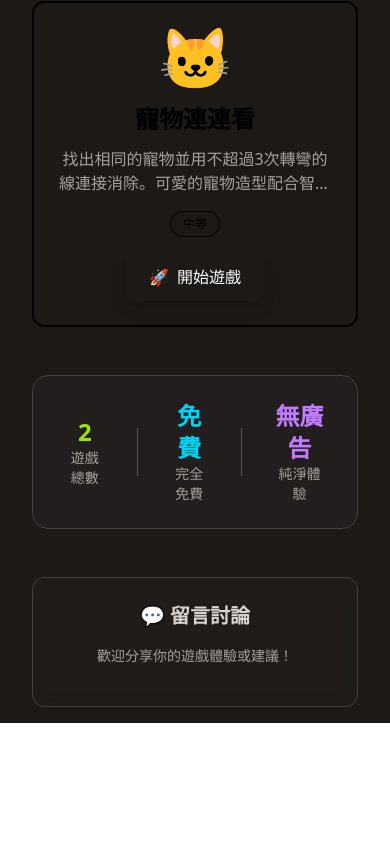
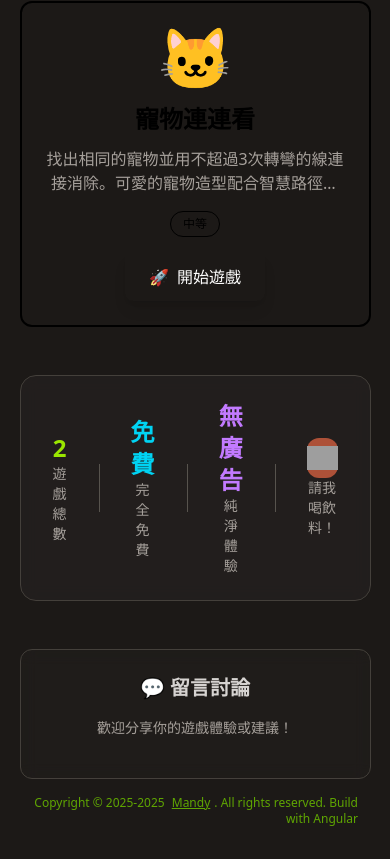
Before and after one commit to mtwmt/game, an Angular app: page / in a window 390 px wide. Shown: the part 497-1356 px from the top of the page. Before the commit the page ends 1220 px from the top, so only its background shows below. Built offline with nearby package versions, Linux system fonts and the light colour scheme; grey boxes are pictures that could not be loaded.

Commit message:
feat: Add mobile touch controls and UI enhancements

```diff
--- a/src/app/app.html
+++ b/src/app/app.html
@@ -1,31 +1,14 @@
 <div class="flex flex-col items-center p-4 min-h-screen bg-stone-900">
-  <!-- <nav class="text-white">
-    <ul class="flex gap-6 text-lg font-medium">
-      <li>
-        <a
-          routerLink=""
-          class="transition-colors duration-200 px-3 py-2 rounded-lg hover:bg-white/10"
-          >🏠 首頁</a
-        >
-      </li>
-      <li>
-        <a
-          routerLink="snake"
-          class="transition-colors duration-200 px-3 py-2 rounded-lg hover:bg-white/10"
-          >🐍 貪食蛇</a
-        >
-      </li>
-      <li>
-        <a
-          routerLink="pet-match"
-          class="transition-colors duration-200 px-3 py-2 rounded-lg hover:bg-white/10"
-          >🐱 寵物連連看</a
-        >
-      </li>
-    </ul>
-  </nav> -->
   <div class="h-full">
     <!-- <app-guideline /> -->
     <router-outlet />
   </div>
+
+  <footer class="text-xs text-lime-600 text-center">
+    <p class="p-4 text-right text-xs">
+      Copyright © 2025-{{ year }}
+      <a href="https://mtwmt.com/" target="_blank" class="mx-1 underline">Mandy</a>. All rights
+      reserved. Build with Angular
+    </p>
+  </footer>
 </div>
--- a/src/app/app.ts
+++ b/src/app/app.ts
@@ -1,13 +1,15 @@
 import { Component, signal } from '@angular/core';
-import { RouterLink, RouterOutlet } from '@angular/router';
+import { RouterOutlet } from '@angular/router';
 import { Guideline } from './guideline/guideline';
 
 @Component({
   selector: 'app-root',
-  imports: [RouterOutlet, RouterLink, Guideline],
+  imports: [RouterOutlet, Guideline],
   templateUrl: './app.html',
-  styleUrl: './app.scss'
+  styleUrl: './app.scss',
 })
 export class App {
   protected readonly title = signal('game');
+
+  year = new Date().getFullYear();
 }
--- a/src/app/home/home.html
+++ b/src/app/home/home.html
@@ -1,28 +1,34 @@
 <div class="max-w-6xl mx-auto px-4">
   <!-- Header -->
   <div class="text-center mb-12">
-    <h1 class="text-4xl md:text-5xl font-bold text-lime-400 mb-4">
-      🎮 遊戲中心
-    </h1>
-    <p class="text-stone-300 text-lg md:text-xl">
-      精選經典小遊戲，隨時隨地享受遊戲樂趣
-    </p>
+    <h1 class="text-4xl md:text-5xl font-bold text-lime-400 mb-4">🎮 遊戲中心</h1>
+    <p class="text-stone-300 text-lg md:text-xl">精選經典小遊戲，隨時隨地享受遊戲樂趣</p>
   </div>
 
   <!-- Game Grid -->
   <div class="grid grid-cols-1 md:grid-cols-2 lg:grid-cols-3 gap-6 mb-12">
     @for (game of games; track game.route) {
-      <div class="group relative overflow-hidden rounded-xl border-2 transition-all duration-300 hover:scale-105 hover:shadow-xl hover:shadow-{{game.color}}/20"
-           [ngClass]="'border-' + game.color + '-600 bg-gradient-to-br from-' + game.color + '-900/20 to-' + game.color + '-800/10'">
-
+    <div
+      class="group relative overflow-hidden rounded-xl border-2 transition-all duration-300 hover:scale-105 hover:shadow-xl hover:shadow-{{
+        game.color
+      }}/20"
+      [ngClass]="
+        'border-' +
+        game.color +
+        '-600 bg-gradient-to-br from-' +
+        game.color +
+        '-900/20 to-' +
+        game.color +
+        '-800/10'
+      "
+    >
       <!-- Game Card Content -->
       <div class="p-6">
         <!-- Game Icon -->
         <div class="text-6xl mb-4 text-center">{{ game.emoji }}</div>
 
         <!-- Game Title -->
-          <h2 class="text-2xl font-bold mb-3 text-center"
-              [ngClass]="'text-' + game.color + '-300'">
+        <h2 class="text-2xl font-bold mb-3 text-center" [ngClass]="'text-' + game.color + '-300'">
           {{ game.title }}
         </h2>
 
@@ -33,17 +39,37 @@
 
         <!-- Difficulty Badge -->
         <div class="flex justify-center mb-4">
-            <span class="px-3 py-1 rounded-full text-xs font-medium"
-                  [ngClass]="'bg-' + game.color + '-500/20 text-' + game.color + '-300 border border-' + game.color + '-500/30'">
+          <span
+            class="px-3 py-1 rounded-full text-xs font-medium"
+            [ngClass]="
+              'bg-' +
+              game.color +
+              '-500/20 text-' +
+              game.color +
+              '-300 border border-' +
+              game.color +
+              '-500/30'
+            "
+          >
             {{ game.difficulty }}
           </span>
         </div>
 
         <!-- Play Button -->
         <div class="text-center">
-            <a [routerLink]="game.route"
+          <a
+            [routerLink]="game.route"
             class="inline-flex items-center px-6 py-3 rounded-lg font-medium transition-all duration-200 transform hover:scale-105"
-               [ngClass]="'bg-' + game.color + '-600 hover:bg-' + game.color + '-500 text-white shadow-lg hover:shadow-' + game.color + '-500/30'">
+            [ngClass]="
+              'bg-' +
+              game.color +
+              '-600 hover:bg-' +
+              game.color +
+              '-500 text-white shadow-lg hover:shadow-' +
+              game.color +
+              '-500/30'
+            "
+          >
             <span class="mr-2">🚀</span>
             開始遊戲
           </a>
@@ -51,16 +77,19 @@
       </div>
 
       <!-- Hover Effect Overlay -->
-        <div class="absolute inset-0 opacity-0 group-hover:opacity-100 transition-opacity duration-300 pointer-events-none"
-             [ngClass]="'bg-gradient-to-br from-' + game.color + '-400/10 to-' + game.color + '-600/10'">
-        </div>
+      <div
+        class="absolute inset-0 opacity-0 group-hover:opacity-100 transition-opacity duration-300 pointer-events-none"
+        [ngClass]="'bg-gradient-to-br from-' + game.color + '-400/10 to-' + game.color + '-600/10'"
+      ></div>
     </div>
     }
   </div>
 
   <!-- Stats Section -->
   <div class="text-center mb-12">
-    <div class="inline-flex items-center gap-8 bg-stone-800/50 backdrop-blur-sm rounded-2xl px-8 py-6 border border-stone-700">
+    <div
+      class="inline-flex items-center gap-8 bg-stone-800/50 backdrop-blur-sm rounded-2xl px-8 py-6 border border-stone-700"
+    >
       <div class="text-center">
         <div class="text-2xl font-bold text-lime-400">{{ games.length }}</div>
         <div class="text-stone-400 text-sm">遊戲總數</div>
@@ -75,18 +104,64 @@
         <div class="text-2xl font-bold text-purple-400">無廣告</div>
         <div class="text-stone-400 text-sm">純淨體驗</div>
       </div>
+      <div class="w-px h-12 bg-stone-600"></div>
+      <div class="text-center">
+        <div class="text-2xl font-bold text-purple-400">
+          <style data-styled="true" data-styled-version="5.3.3">
+            .eDynhg {
+              display: -webkit-box;
+              display: -webkit-flex;
+              display: -ms-flexbox;
+              display: flex;
+              -webkit-align-items: center;
+              -webkit-box-align: center;
+              -ms-flex-align: center;
+              align-items: center;
+              -webkit-box-pack: center;
+              -webkit-justify-content: center;
+              -ms-flex-pack: center;
+              justify-content: center;
+              width: 100%;
+              height: 40px;
+              /* padding: 8px 16px; */
+              -webkit-backdrop-filter: blur(20px);
+              backdrop-filter: blur(20px);
+              border-radius: 12px;
+              color: white;
+              -webkit-text-decoration: none !important;
+              text-decoration: none !important;
+            } /*!sc*/
+            .eDynhg:hover {
+              -webkit-text-decoration: none !important;
+              text-decoration: none !important;
+            } /*!sc*/
+            data-styled.g160[id='sc-1ykasxb-0'] {
+              content: 'eDynhg,';
+            } /*!sc*/
+          </style>
+          <a
+            style="background-color: #ad5138; color: #f8e0be; border: none"
+            href="https://mtwmt.bobaboba.me"
+            target="_blank"
+            class="sc-1ykasxb-0 eDynhg"
+            ><img
+              height="100%"
+              src="https://s3.ap-southeast-1.amazonaws.com/media.anyonelab.com/images/boba/boba-embed-icon.png"
+              alt="boba-icon"
+            />
+            <!-- <div style="flex: 1; text-align: center">請我喝珍奶！</div> -->
+          </a>
+        </div>
+        <div class="text-stone-400 text-sm">請我喝飲料！</div>
+      </div>
     </div>
   </div>
 
   <!-- Comments Section -->
   <div class="max-w-4xl mx-auto">
     <div class="bg-stone-800/30 backdrop-blur-sm rounded-xl border border-stone-700 p-6">
-      <h3 class="text-xl font-bold text-stone-300 mb-4 text-center">
-        💬 留言討論
-      </h3>
-      <div class="text-center text-stone-400 text-sm mb-4">
-        歡迎分享你的遊戲體驗或建議！
-      </div>
+      <h3 class="text-xl font-bold text-stone-300 mb-4 text-center">💬 留言討論</h3>
+      <div class="text-center text-stone-400 text-sm mb-4">歡迎分享你的遊戲體驗或建議！</div>
       <div id="comments"></div>
     </div>
   </div>
--- a/src/app/pet-match/pet-match.html
+++ b/src/app/pet-match/pet-match.html
@@ -131,7 +131,27 @@
       }
 
       <!-- Level Complete Overlay -->
-      @if (levelComplete()) {
+      @if (gameOver()) {
+      <div
+        class="absolute inset-0 bg-black/50 backdrop-blur-sm flex items-center justify-center z-50 rounded-lg"
+      >
+        <div
+          class="bg-gradient-to-br from-green-600 to-green-800 border-2 border-green-400 rounded-lg p-8 shadow-2xl shadow-green-400/50 text-center"
+        >
+          <h2 class="text-green-100 text-2xl font-bold mb-4">遊戲結束</h2>
+          <div class="bg-green-700/50 rounded-lg p-3 mb-6">
+            <div class="text-green-200">總分數</div>
+            <div class="text-green-100 font-bold text-2xl">{{ score() }}</div>
+          </div>
+          <button
+            class="bg-green-500 hover:bg-green-400 text-green-900 font-bold py-3 px-6 rounded-lg transition-all duration-200 transform hover:scale-105 shadow-lg"
+            (click)="resetGame()"
+          >
+            重新開始
+          </button>
+        </div>
+      </div>
+      } @if (levelComplete()) {
       <div
         class="absolute inset-0 bg-black/50 backdrop-blur-sm flex items-center justify-center z-50 rounded-lg"
       >
--- a/src/app/snake/snake.html
+++ b/src/app/snake/snake.html
@@ -40,19 +40,6 @@
       </button>
     </div>
 
-    <!-- Game Statistics -->
-    <!-- <div class="flex flex-col gap-2">
-      <div
-        class="flex items-center gap-1 justify-center flex-wrap bg-neutral-900/70 rounded-md p-2 border border-neutral-700"
-      >
-        <div
-          class="border border-lime-400 bg-lime-400/20 px-2 py-1 text-lime-300 font-bold hover:bg-lime-400/30 transition"
-        >
-          <div class="text-lime-400 text-xs">分數</div>
-          <div class="text-center text-xs">{{ score() }}</div>
-        </div>
-      </div>
-    </div> -->
   </header>
 
   <!-- Game Board -->
@@ -64,7 +51,7 @@
     (touchend)="onTouchEnd($event)"
   >
     @for (cell of getBoard(); track cell) {
-    <div class="w-3 h-3 sm:w-5 sm:h-5" [ngClass]="getCellClass(getCol(cell), getRow(cell))"></div>
+    <div class="w-3 h-3" [ngClass]="getCellClass(getCol(cell), getRow(cell))"></div>
     }
   </main>
 
--- a/src/index.html
+++ b/src/index.html
@@ -4,7 +4,10 @@
     <meta charset="utf-8" />
     <title>Game</title>
     <base href="/" />
-    <meta name="viewport" content="width=device-width, initial-scale=1" />
+    <meta
+      name="viewport"
+      content="width=device-width, initial-scale=1.0, maximum-scale=1.0, user-scalable=no"
+    />
     <link rel="icon" type="image/x-icon" href="favicon.ico" />
     <!-- Google tag (gtag.js) -->
     <script async src="https://www.googletagmanager.com/gtag/js?id=G-N8NEZBWT3S"></script>
--- a/src/styles.scss
+++ b/src/styles.scss
@@ -1,2 +1,9 @@
 /* You can add global styles to this file, and also import other style files */
 @use 'tailwindcss';
+
+html,
+body {
+  width: 100%;
+  height: 100%;
+  touch-action: none;
+}
```
Lines whose indentation alone changed are shown as unchanged.
